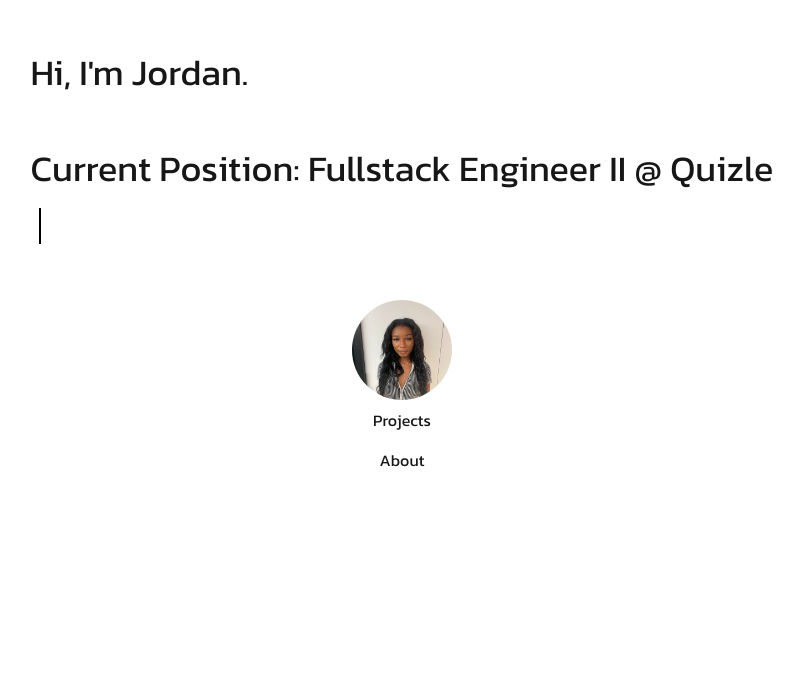
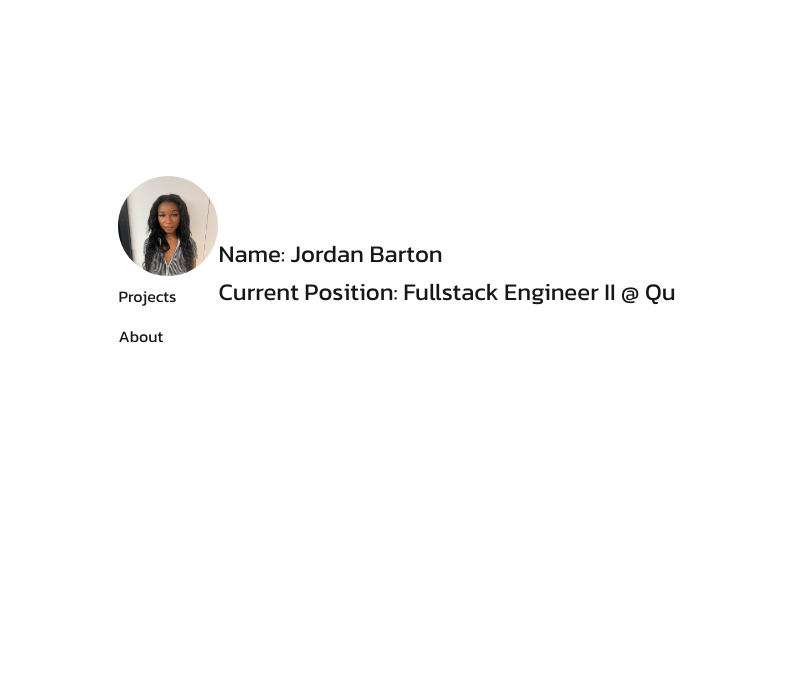
Before and after one commit to jsbarton/portfolio, a Next.js app: page / in a window 1280 px wide. Shown: the part 108-800 px from the top of the page, without its empty margins (238-1041 px from the left). Built offline with nearby package versions, Linux system fonts and the light colour scheme.

Commit message:
adjust welcome message formatting, blinkCaret delay

```diff
--- a/app/page.tsx
+++ b/app/page.tsx
@@ -10,14 +10,13 @@
   const projectsRef = useRef(null);
   const aboutRef = useRef(null);
   const [currentWelcomeText, setCurrentWelcomeText] = useState<string>("");
-  const [isFirstLineComplete, setIsFirstLineComplete] = useState<boolean>(false);
-  const [isSecondLineComplete, setIsSecondLineComplete] = useState<boolean>(false);
-  // const [isFirstLineComplete, setIsFirstLineComplete] = useState<boolean>(false);
-  const [secondLineWelcomeText, setSecondLineWelcomeText] = useState<string>("");
+  const [isFirstLineComplete, setIsFirstLineComplete] =
+    useState<boolean>(false);
+  const [isSecondLineComplete, setIsSecondLineComplete] =
+    useState<boolean>(false);
+  const [secondLineWelcomeText, setSecondLineWelcomeText] =
+    useState<string>("");
   const [thirdLineWelcomeText, setThirdLineWelcomeText] = useState<string>("");
-  // Hi, I'm Jordan.
-  // Current Position: Fullstack Engineer II @ Quizlet
-  // Location: New York, NY
 
   const handleScroll = (ref: MutableRefObject<any>) => {
     if (ref.current) {
@@ -35,28 +34,38 @@
   let firstLineCounter = 0;
   let secondLineCounter = 0;
   let thirdLineCounter = 0;
-  const firstLineWelcomeText = "Hi, I'm Jordan.";
-  const secondLineFinalText = "Current Position: Fullstack Engineer II @ Quizlet";
+  const firstLineWelcomeText = "Name: Jordan Barton";
+  const secondLineFinalText =
+    "Current Position: Fullstack Engineer II @ Quizlet";
   const thirdLineFinalText = "Location: New York, NY";
   useEffect(() => {
     setInterval(() => {
-      if (firstLineCounter < firstLineWelcomeText.length && isFirstLineComplete === false) {
-        firstLineBuilder+= firstLineWelcomeText.charAt(firstLineCounter);
+      if (
+        firstLineCounter < firstLineWelcomeText.length &&
+        isFirstLineComplete === false
+      ) {
+        firstLineBuilder += firstLineWelcomeText.charAt(firstLineCounter);
         setCurrentWelcomeText(firstLineBuilder);
         firstLineCounter++;
       }
-      if (firstLineCounter === firstLineWelcomeText.length && secondLineCounter < secondLineFinalText.length && isSecondLineComplete === false) {
+      if (
+        firstLineCounter === firstLineWelcomeText.length &&
+        secondLineCounter < secondLineFinalText.length &&
+        isSecondLineComplete === false
+      ) {
         setIsFirstLineComplete(true);
-        secondLineBuilder+= secondLineFinalText.charAt(secondLineCounter++);
+        secondLineBuilder += secondLineFinalText.charAt(secondLineCounter++);
         setSecondLineWelcomeText(secondLineBuilder);
       }
 
-      if (secondLineCounter === secondLineFinalText.length && thirdLineCounter < thirdLineFinalText.length) {
+      if (
+        secondLineCounter === secondLineFinalText.length &&
+        thirdLineCounter < thirdLineFinalText.length
+      ) {
         setIsSecondLineComplete(true);
-        thirdLineBuilder+= thirdLineFinalText.charAt(thirdLineCounter++);
+        thirdLineBuilder += thirdLineFinalText.charAt(thirdLineCounter++);
         setThirdLineWelcomeText(thirdLineBuilder);
       }
-
     }, 100);
   }, []);
   // END TODO
@@ -64,24 +73,8 @@
   return (
     <>
       <div className="flex flex-col">
-        <div className="flex flex-col h-screen items-center justify-center w-full relative">
+        <div className="flex h-screen items-center justify-center w-full relative">
           <div className="flex flex-col">
-            <span
-              className={`inline-block mb-5 overflow-hidden text-4xl whitespace-nowrap`}>
-              {currentWelcomeText}
-            </span>
-            <span className="inline-block h-9 w-[2px] animate-blinkCaret bg-white ml-2" />
-            <span
-              className={`inline-block mb-5 overflow-hidden text-4xl whitespace-nowrap`}>
-              {secondLineWelcomeText}
-            </span>
-            <span className="inline-block h-9 w-[2px] animate-blinkCaretv2 bg-white ml-2" />
-            <span
-              className={`inline-block mb-5 overflow-hidden text-4xl whitespace-nowrap`}>
-              {thirdLineWelcomeText}
-            </span>
-          <span className="inline-block h-9 w-[2px] animate-blinkCaretv3 bg-white ml-2" />
-          </div>
             <Image
               alt="my-face"
               className="max-w-[100px] max-h-[100px] rounded-full"
@@ -96,6 +89,33 @@
             <div className="flex h-5 w-5 my-5">
               <Image alt="github-logo" src={GitHubLogo} />
               <Image alt="linkedin-logo" src={LinkedInLogo} />
+            </div>
+          </div>
+          <div className="flex flex-col">
+            <div>
+              <span
+                className={`inline-block overflow-hidden text-2xl whitespace-nowrap`}
+              >
+                {currentWelcomeText}
+              </span>
+              <span className="inline-block h-6 mb-[2px] w-[2px] animate-blinkCaret bg-white ml-2" />
+            </div>
+            <div>
+              <span
+                className={`inline-block overflow-hidden text-2xl whitespace-nowrap`}
+              >
+                {secondLineWelcomeText}
+              </span>
+              <span className="inline-block h-6 mb-[2px] w-[2px] animate-blinkCaretv2 bg-white ml-2" />
+            </div>
+            <div>
+              <span
+                className={`inline-block overflow-hidden text-2xl whitespace-nowrap`}
+              >
+                {thirdLineWelcomeText}
+              </span>
+              <span className="inline-block h-6 mb-[2px] w-[2px] animate-blinkCaretv3 bg-white ml-2" />
+            </div>
           </div>
         </div>
         <div className="flex">
@@ -122,12 +142,13 @@
             my Bachelor's in Computer Science.
           </p>
           <p>
-                When I'm not coding, I enjoy sewing, trying new recipes,
-                shopping, and traveling.
+            When I'm not coding, I enjoy sewing, trying new recipes, shopping,
+            and traveling.
           </p>
           <p>
             I've compiled some of my work here. If you'd like to collaborate on
-                a project, chat about my work, or just say hi, please feel free to reach out!
+            a project, chat about my work, or just say hi, please feel free to
+            reach out!
           </p>
         </div>
       </div>
--- a/tailwind.config.ts
+++ b/tailwind.config.ts
@@ -17,8 +17,8 @@
       // animation: [name] [duration] [timing-function] [delay] [iteration-count] [direction];
       animation: {
         blinkCaret: "blinkCaret 1s steps(1) 2", // Cursor blink
-        blinkCaretv2: "blinkCaret 1s steps(1) 5 1.5s", // Cursor blink
-        blinkCaretv3: "blinkCaret 1s steps(1) infinite 4.9s", // Cursor blink
+        blinkCaretv2: "blinkCaret 1s steps(1) 5 2s", // Cursor blink
+        blinkCaretv3: "blinkCaret 1s steps(1) infinite 7s", // Cursor blink
       },
       keyframes: {
         typing: {
```
Lines whose indentation alone changed are shown as unchanged.
